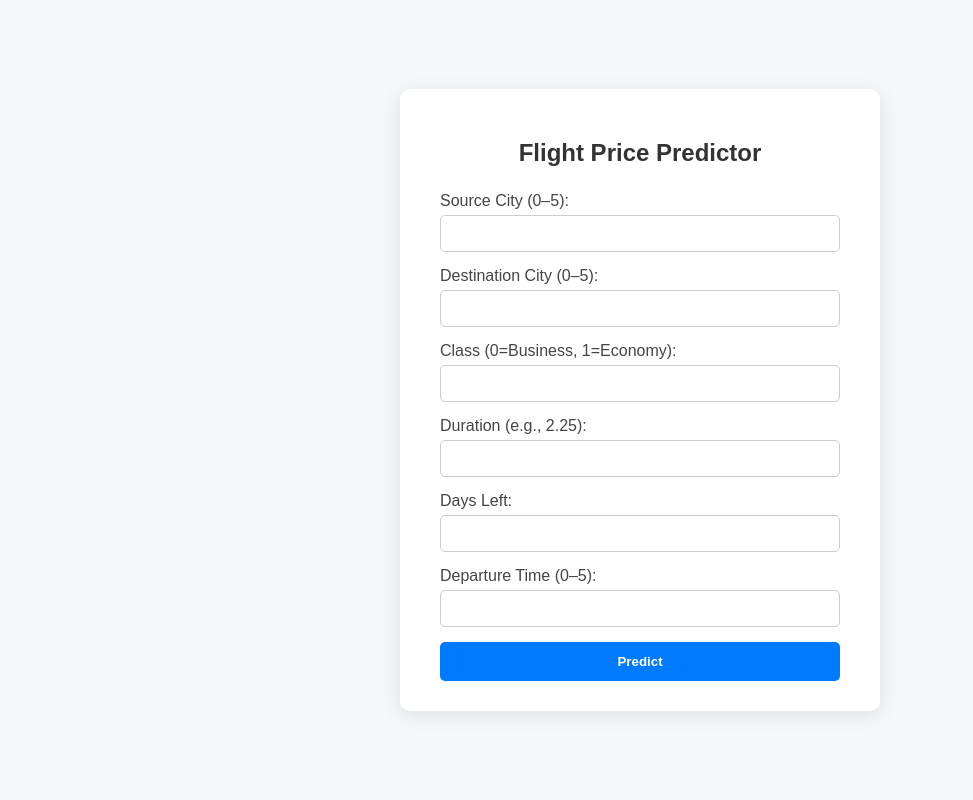
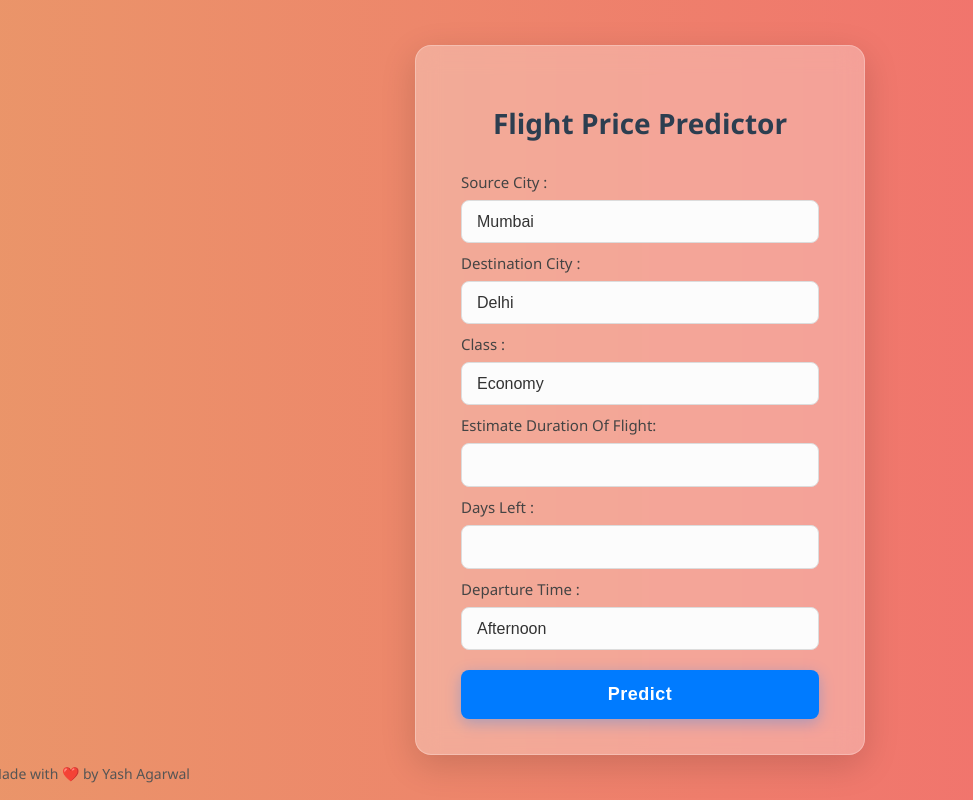
Before and after one commit to Yash-Agarwal3125/ML-project, a Flask app: page / in a window 1280 px wide. Shown: the whole page, without its empty margins (0-973 px from the left). Run offline with Flask 3, Linux system fonts and the light colour scheme; parts of the project's set-up code (start-up, migrations or seed data) failed here and were passed over.

Commit message:
Website complete

```diff
--- a/templates/index.html
+++ b/templates/index.html
@@ -4,97 +4,253 @@
     <meta charset="UTF-8">
     <title>Flight Price Predictor</title>
     <style>
+        /* === CSS RESET === */
+*, *::before, *::after {
+    box-sizing: border-box;
+}
+
+/* === BODY STYLING === */
 body {
-            font-family: Arial, sans-serif;
-            background-color: #f4f8fb;
+    font-family: 'Segoe UI', Tahoma, Geneva, Verdana, sans-serif;
     display: flex;
     justify-content: center;
     align-items: center;
-            height: 100vh;
+    min-height: 100vh;
     margin: 0;
+    padding: 20px;
+    color: #333;
+    background: linear-gradient(to right, #5cd48c, #e2bd65, #f36a6e);
+    background-size: 400% 400%;
+    animation: gradientAnimation 15s ease infinite alternate;
+    scroll-behavior: smooth;
 }
 
-        .form-container {
-            background-color: #ffffff;
-            padding: 30px 40px;
-            border-radius: 10px;
-            box-shadow: 0 4px 20px rgba(0,0,0,0.1);
-            width: 100%;
-            max-width: 400px;
+/* === ANIMATION === */
+@keyframes gradientAnimation {
+    0% { background-position: 0% 50%; }
+    50% { background-position: 100% 50%; }
+    100% { background-position: 0% 50%; }
 }
 
+/* === FORM CONTAINER === */
+.form-container {
+    background-color: rgba(255, 255, 255, 0.3);
+    backdrop-filter: blur(12px);
+    -webkit-backdrop-filter: blur(12px);
+    border: 1px solid rgba(255, 255, 255, 0.25);
+    padding: 35px 45px;
+    border-radius: 16px;
+    box-shadow: 0 10px 35px rgba(0, 0, 0, 0.15);
+    width: 100%;
+    max-width: 450px;
+}
+
+/* === HEADINGS === */
 h2 {
     text-align: center;
-            color: #333333;
-            margin-bottom: 25px;
+    color: #2c3e50;
+    margin-bottom: 30px;
+    font-size: 28px;
+    font-weight: 600;
 }
 
+/* === LABELS === */
 label {
     display: block;
-            margin-bottom: 5px;
+    margin-bottom: 8px;
     color: #444;
+    font-weight: 500;
+    font-size: 15px;
 }
 
-        input[type="number"] {
+/* === INPUT FIELDS & SELECT DROPDOWNS === */
+input[type="number"],
+select {
     width: 100%;
-            padding: 10px;
-            margin-bottom: 15px;
-            border-radius: 5px;
-            border: 1px solid #ccc;
-            box-sizing: border-box;
+    padding: 12px 15px;
+    margin-bottom: 10px;
+    border-radius: 8px;
+    border: 1px solid #dcdcdc;
+    background-color: #fcfcfc;
+    font-size: 16px;
+    color: #333;
+    transition: border-color 0.3s ease, box-shadow 0.3s ease;
+    cursor: pointer;
+    appearance: none;
 }
 
+input[type="number"]:focus,
+select:focus {
+    border-color: #007bff;
+    box-shadow: 0 0 0 3px rgba(0, 123, 255, 0.25);
+    outline: none;
+}
+
+/* === SUBMIT BUTTON === */
 input[type="submit"] {
     width: 100%;
     background-color: #007bff;
     color: white;
-            padding: 12px;
+    padding: 14px;
     border: none;
-            border-radius: 5px;
-            font-weight: bold;
+    margin-top: 10px;
+    border-radius: 8px;
+    font-weight: 700;
+    font-size: 18px;
     cursor: pointer;
+    letter-spacing: 0.5px;
+    transition: background-color 0.3s ease, transform 0.2s ease, box-shadow 0.3s ease;
+    box-shadow: 0 4px 15px rgba(0, 123, 255, 0.3);
 }
 
 input[type="submit"]:hover {
     background-color: #0056b3;
+    transform: translateY(-2px);
+    box-shadow: 0 6px 20px rgba(0, 123, 255, 0.4);
 }
 
+input[type="submit"]:active {
+    transform: translateY(0);
+    box-shadow: 0 2px 10px rgba(0, 123, 255, 0.2);
+}
+
+/* === PREDICTION BOX === */
 .prediction {
-            margin-top: 20px;
-            font-size: 18px;
+    margin-top: 25px;
+    font-size: 20px;
     text-align: center;
-            color: #006400;
+    color: #28a745;
+    font-weight: 600;
+    background-color: #e6ffed;
+    padding: 15px;
+    border-radius: 8px;
+    border: 1px solid #28a745;
 }
+
+/* === FOOTER STYLING === */
+.footer {
+    position: fixed;
+    bottom: 3px;
+    left: 7%;
+    transform: translateX(-50%);
+    font-size: 14px;
+    color: #555;
+    text-decoration: none;
+}
+a{
+    text-decoration: none;
+    color: #555;
+}
+/* === RESPONSIVE STYLING === */
+@media (max-width: 600px) {
+    .form-container {
+        padding: 25px 30px;
+        margin: 0 15px;
+    }
+
+    h2 {
+        font-size: 24px;
+    }
+
+    input[type="number"],
+    select,
+    input[type="submit"] {
+        padding: 10px 12px;
+        font-size: 15px;
+    }
+}
+
     </style>
 </head>
 <body>
     <div class="form-container">
         <h2>Flight Price Predictor</h2>
-        <form action="/predict" method="post">
-            <label>Source City (0–5):</label>
-            <input type="number" name="source_city" required>
+        <form id="predictForm">
+            <label for="source_city">Source City :</label>
+            <select name="source_city" required>
+              <option value="5">Mumbai</option>
+              <option value="0">Bangalore</option>
+              <option value="1">Chennai</option>
+              <option value="2">Delhi</option>
+              <option value="3">Hyderabad</option>
+              <option value="4">Kolkata</option>
+            </select>
 
-            <label>Destination City (0–5):</label>
-            <input type="number" name="destination_city" required>
+            <label for="destination_city">Destination City :</label>
+            <select name="destination_city" required>
+              <option value="2">Delhi</option>
+              <option value="1">Chennai</option>
+              <option value="0">Bangalore</option>
+              <option value="3">Hyderabad</option>
+              <option value="4">Kolkata</option>
+              <option value="5">Mumbai</option>
+            </select>
 
-            <label>Class (0=Business, 1=Economy):</label>
-            <input type="number" name="class" required>
+            <label for="class">Class :</label>
+            <select name="class">
+              <option value="1">Economy</option>
+              <option value="0">Business</option>
+            </select>
 
-            <label>Duration (e.g., 2.25):</label>
+            <label>Estimate Duration Of Flight:</label>
             <input type="number" step="0.01" name="duration" required>
 
-            <label>Days Left:</label>
+            <label>Days Left :</label>
             <input type="number" name="days_left" required>
 
-            <label>Departure Time (0–5):</label>
-            <input type="number" name="departure_time" required>
+            <label>Departure Time :</label>
+            <select name="departure_time">
+              <option value="0">Afternoon</option>
+              <option value="1">Early Morning</option>
+              <option value="3">Late Night</option>
+              <option value="2">Evening</option>
+              <option value="4">Morning</option>
+              <option value="5">Night</option>
+            </select>
 
             <input type="submit" value="Predict">
         </form>
+        <div id="result" class="prediction" style="display: none;"></div>
+        <!-- {% if prediction_text %}
+            <div class="prediction">{{ prediction_text }}</div>
+        {% endif %} -->
+    </div>
+    <div class="footer" style="text-align: center; margin-top: 20px; color: #555;">
+        <p>Made with ❤️ by <a href="https://www.linkedin.com/in/yash-agarwal-40697b28a">Yash Agarwal</a></p>
 
-        {% if prediction_text %}
-            <div class="prediction">{{ prediction_text }}</div>
-        {% endif %}
     </div>
+    <script>
+    document.getElementById("predictForm").addEventListener("submit", async function (e) {
+        e.preventDefault(); // Stop form from reloading the page
+
+        // Collect form data
+        const formData = new FormData(this);
+        const data = {};
+        formData.forEach((value, key) => {
+            data[key] = isNaN(value) ? value : Number(value);
+        });
+
+        try {
+            const response = await fetch("/predict", {
+                method: "POST",
+                headers: { "Content-Type": "application/json" },
+                body: JSON.stringify(data),
+            });
+
+            const result = await response.json();
+            const resultDiv = document.getElementById("result");
+
+            resultDiv.innerText = `Predicted Price: ₹${result.predicted_price}`;
+            resultDiv.style.display = "block";
+
+            // Smooth scroll to the result
+            resultDiv.scrollIntoView({ behavior: "smooth" });
+
+        } catch (error) {
+            console.error("Error:", error);
+            alert("Something went wrong. Please try again.");
+        }
+    });
+</script>
 </body>
 </html>
```
Lines whose indentation alone changed are shown as unchanged.
